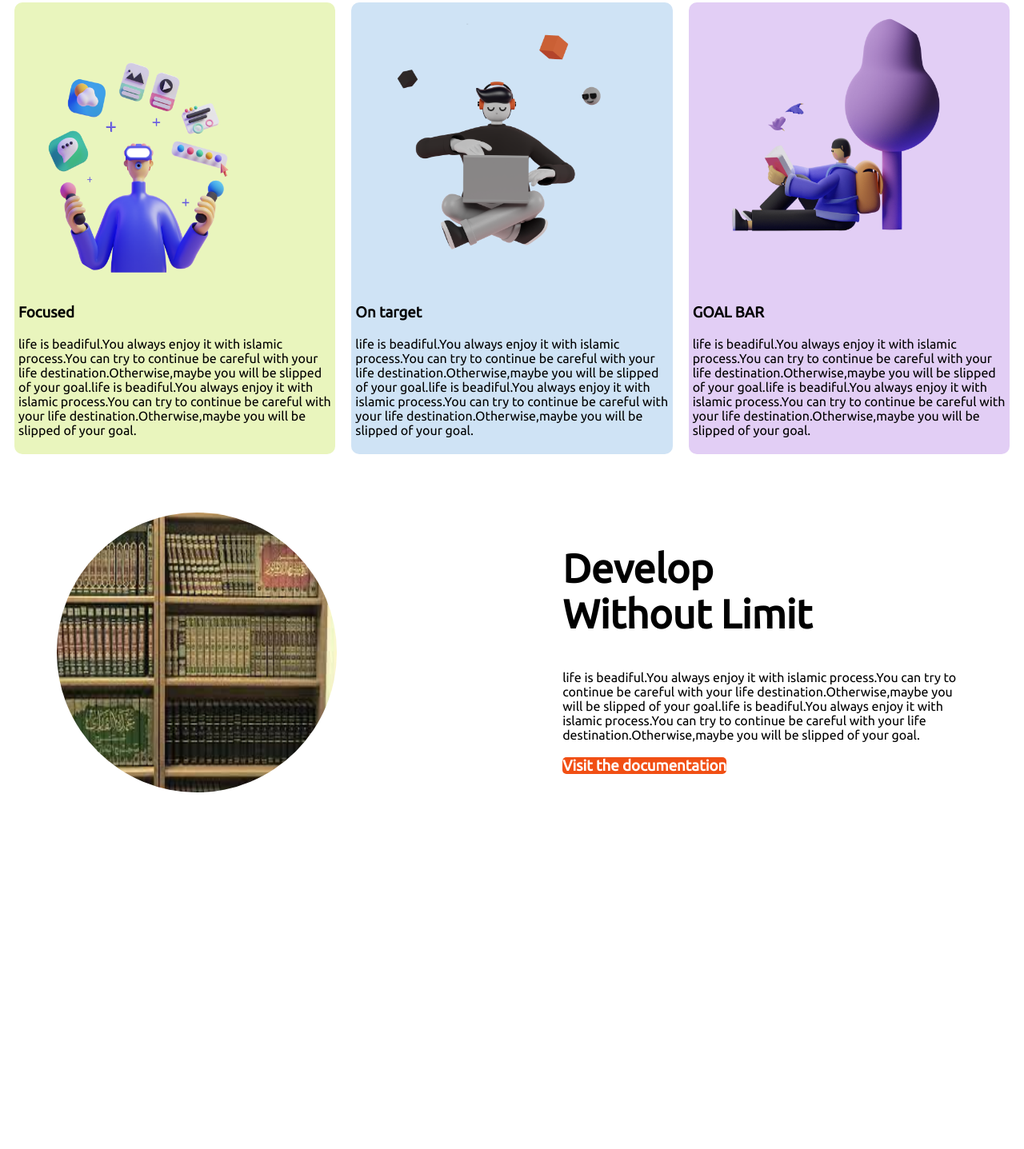
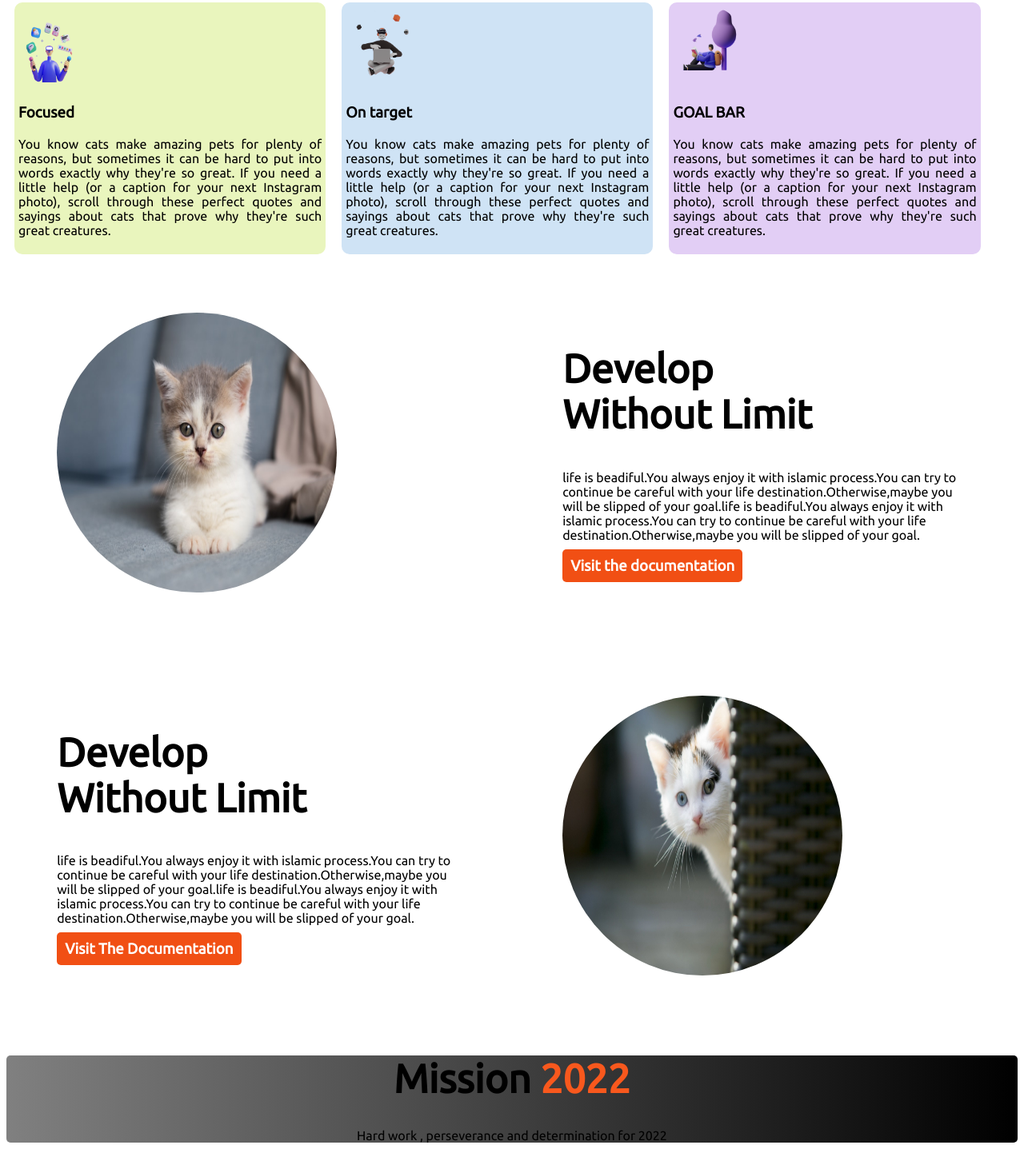
Before and after one commit to araf78/assignmen-01-portfolio, a plain HTML site: page index.html in a window 1280 px wide. Shown: the part 651-2088 px from the top of the page at 80% size. Before the commit the page ends 1716 px from the top, so only its background shows below. Drawn offline with Linux system fonts and the light colour scheme.

Commit message:
assignment

```diff
--- a/index.css
+++ b/index.css
@@ -12,11 +12,15 @@ h1{
 .mission{
     color: rgb(248, 88, 29);
 }
+.top-left-order{
+    border-left: rgb(248, 88, 29) ;
+}
 .link-button{
     text-decoration: none;
+    margin-top: 5px;
     background-color: rgb(241, 79, 20);
     color: white;
-    padding: 10spx;
+    padding: 10px;
     border-radius: 5px;
 }
 section{
@@ -45,8 +49,10 @@ small{
     font-size: 50px;
 }
 .my-goal-bg-color{
+    margin-left: 20px;
     padding: 5%;
-    width: 33%;
+    height: 30%;
+    width: 30%;
 
 }
 #focused{
@@ -54,20 +60,43 @@ small{
     padding: 5px;
     margin:10px;
     border-radius: 10px;
+    text-align: justify;
+}
+#focused img{
+    width: 90px;
+    height: 100px;
+}
 
-}
 #on-target{
     background-color: rgb(207, 227, 245);
     padding: 5px;
     margin:10px;
     border-radius: 10px;
+    text-align: justify;
+}
+#on-target img{
+    width: 90px;
+    height: 100px;
 }
 #goal-bar{
     background-color: rgb(226, 206, 245);
     padding: 5px;
     margin:10px;
     border-radius: 10px;
+    text-align: justify;
+}
+#goal-bar img{
+    width: 90px;
+    height: 100px;
 }
 .Develop-without-limit{
     font-size: 50px;
 }
+.footer-center{
+    text-align: center;
+}
+.footer-bg-color{
+    background-image: linear-gradient(to right,gray,black);
+    border-radius: 5px;
+    margin: 0;
+}
--- a/index.html
+++ b/index.html
@@ -14,14 +14,16 @@
 <section>
 
 <div class="half-width">
-    <h1>Stay Focused on</h1>
+    <div class="top-left-order">
+        <h1>Stay Focused on</h1>
     <h1 class="mission">Mission 2022</h1>
+    </div>
     <p>life is beadiful.You always enjoy it with islamic process.You can try to continue be careful with your life destination.Otherwise,maybe you will be slipped of your goal.</p>
     <h3><a class="link-button" target="_blank" href="https://www.linkedin.com/in/ja-arafath-698736199/">Explore now</a></h3>
     <small>you will find many themes when you scroll down </small>
 </div>
 <div class="half-width">
-    <img src="book.jpg" alt="">
+    <img src="kitty-cat-kitten-pet-45201.jpeg" alt="">
 </div>
 </section>
 
@@ -31,7 +33,7 @@
         <img src="images/illustrator-1.png" alt="">
         <h3>Focused</h3>
         <p>
-            life is beadiful.You always enjoy it with islamic process.You can try to continue be careful with your life destination.Otherwise,maybe you will be slipped of your goal.life is beadiful.You always enjoy it with islamic process.You can try to continue be careful with your life destination.Otherwise,maybe you will be slipped of your goal.
+            You know cats make amazing pets for plenty of reasons, but sometimes it can be hard to put into words exactly why they're so great. If you need a little help (or a caption for your next Instagram photo), scroll through these perfect quotes and sayings about cats that prove why they're such great creatures.
         </p>
 
     </div>
@@ -39,7 +41,7 @@
        <img src="images/illustrator-2.png" alt="">
         <h3>On target</h3>
         <p>
-            life is beadiful.You always enjoy it with islamic process.You can try to continue be careful with your life destination.Otherwise,maybe you will be slipped of your goal.life is beadiful.You always enjoy it with islamic process.You can try to continue be careful with your life destination.Otherwise,maybe you will be slipped of your goal.
+            You know cats make amazing pets for plenty of reasons, but sometimes it can be hard to put into words exactly why they're so great. If you need a little help (or a caption for your next Instagram photo), scroll through these perfect quotes and sayings about cats that prove why they're such great creatures.
         </p>
 
     </div>
@@ -48,13 +50,13 @@
        <img src="images/illustrator-3.png" alt="">
         <h3>GOAL BAR</h3>
         <p>
-            life is beadiful.You always enjoy it with islamic process.You can try to continue be careful with your life destination.Otherwise,maybe you will be slipped of your goal.life is beadiful.You always enjoy it with islamic process.You can try to continue be careful with your life destination.Otherwise,maybe you will be slipped of your goal.
+            You know cats make amazing pets for plenty of reasons, but sometimes it can be hard to put into words exactly why they're so great. If you need a little help (or a caption for your next Instagram photo), scroll through these perfect quotes and sayings about cats that prove why they're such great creatures.
         </p>
     </div>
 </section>
 <section>
     <div class="half-width">
-        <img src="images.jpg" alt="">
+        <img src="photo-1591871937573-74dbba515c4c.jpg" alt="">
     </div>
     <div class="half-width">
         <h1 class="Develop-without-limit">Develop <br> Without Limit</h1>
@@ -65,5 +67,22 @@
     </div>
 </section>
 
+<section>
+    <div class="half-width">
+        <h1 class="Develop-without-limit">Develop <br> Without Limit</h1>
+        <p>
+            life is beadiful.You always enjoy it with islamic process.You can try to continue be careful with your life destination.Otherwise,maybe you will be slipped of your goal.life is beadiful.You always enjoy it with islamic process.You can try to continue be careful with your life destination.Otherwise,maybe you will be slipped of your goal.
+        </p>
+        <h3><a class="link-button" target="_blank" href="">Visit The Documentation</a></h3>
+    </div>
+    <div class="half-width">
+        <img src="1209278.jpg" alt="">
+    </div>
+
+</section>
+<div class="footer-bg-color">
+    <footer class="my-goal"><h1>Mission <span class="mission">2022</span></h1></footer>
+<footer class="footer-center">Hard work , perseverance and determination for 2022</footer>
+</div>
 </body>
 </html>
```
Also changed, not shown: 1209278.jpg (added), kitty-cat-kitten-pet-45201.jpeg (added), photo-1591871937573-74dbba515c4c.jpg (added).
